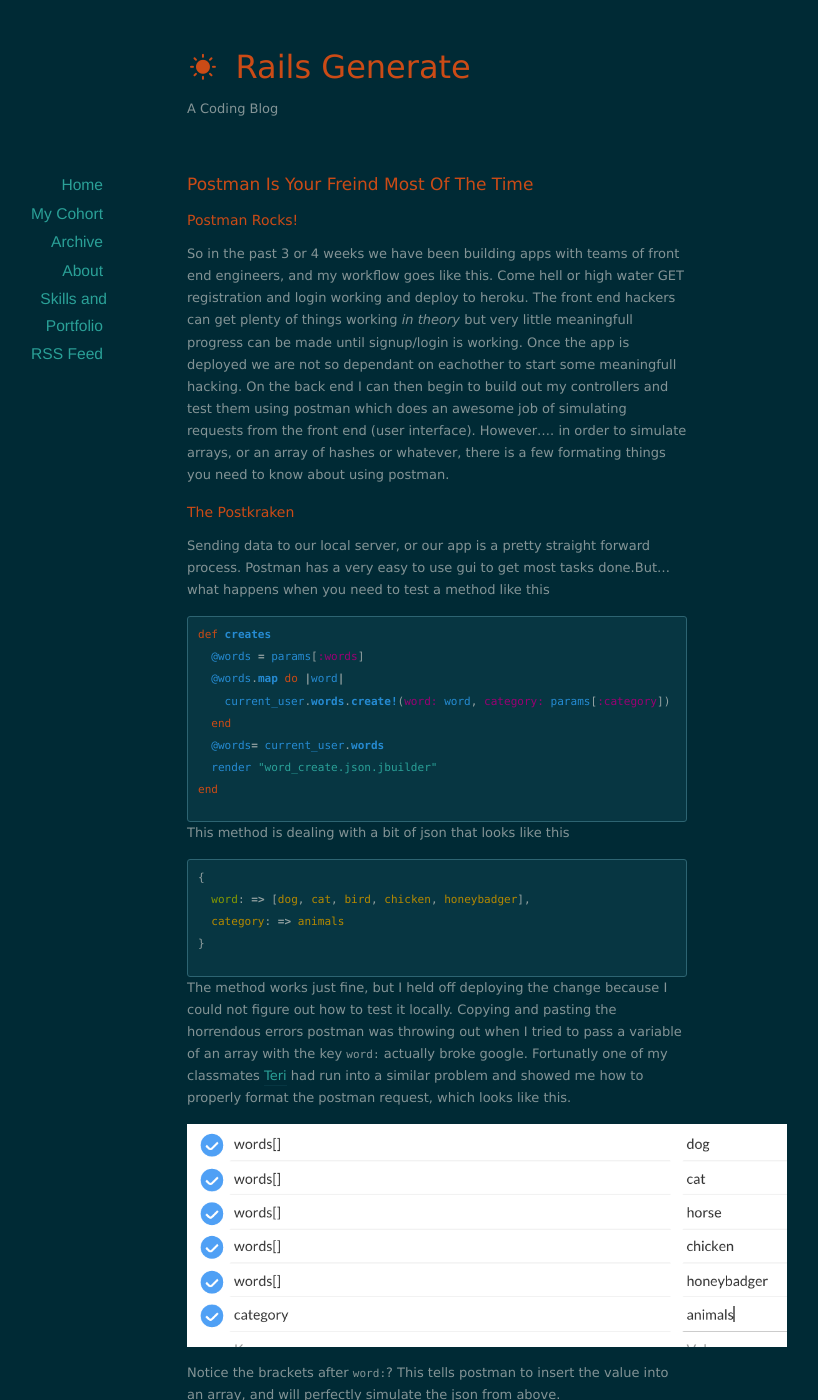
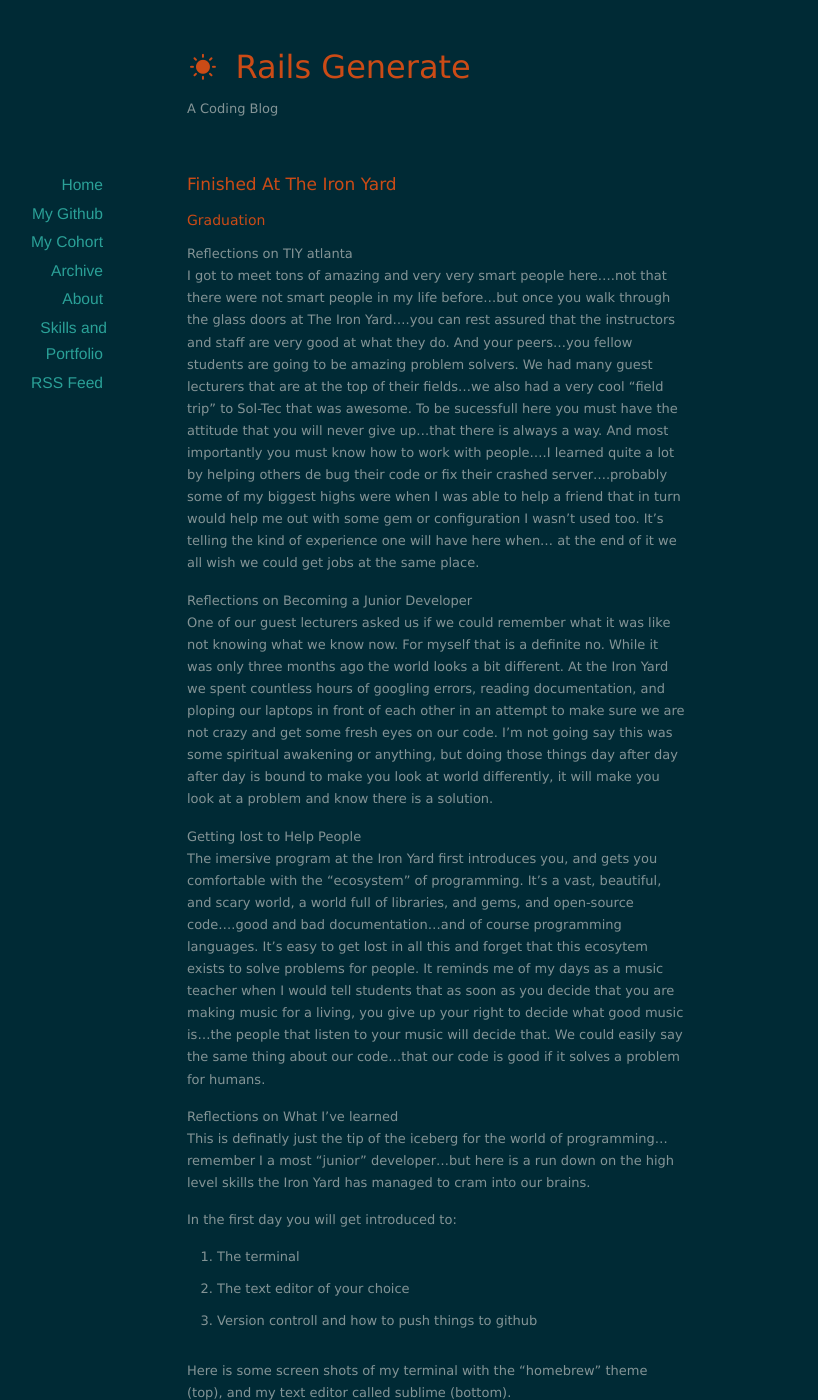
Before and after one commit to calderete/blog.github.io, a Jekyll site: the page built from index.html, in a window 1280 px wide and 1400 px high. Shown: the whole window, without its empty margins (203-1021 px from the left). Built offline with Jekyll 4.4.1, drawn with Linux system fonts in a browser that asks for light colours; nearby versions of some CDN libraries; the list of posts is cut into pages by our own code; some of the changed text lies outside the part shown.

Commit message:
post tiy post

````diff
--- a/_layouts/default.html
+++ b/_layouts/default.html
@@ -34,6 +34,7 @@
       <nav>
         <ul>
           <li><a href="/">Home</a></li>
+          <li><a href="https://github.com/calderete">My Github</a>
           <li><a href="/cohort">My Cohort</a></li>
           <li><a href="/archives">Archive</a></li>
           <li><a href="/about">About</a></li>
--- /dev/null
+++ b/_posts/2015-12-20-Finished-at-the-Iron-Yard.md
@@ -0,0 +1,60 @@
+---
+layout: post
+---
+
+
+###Graduation
+
+####Reflections on TIY atlanta
+
+I got to meet tons of amazing and very very smart people here....not that there were not smart people in my life before...but once you walk through the glass doors at The Iron Yard....you can rest assured that the instructors and staff are very good at what they do.  And your peers...you fellow students are going to be amazing problem solvers. We had many guest lecturers that are at the top of their fields...we also had a very cool "field trip" to Sol-Tec that was awesome. To be sucessfull here you must have the attitude that you will never give up...that there is always a way. And most importantly you must know how to work with people....I learned quite a lot by helping others de bug their code or fix their crashed server....probably some of my biggest highs were when I was able to help a friend that in turn would help me out with some gem or configuration I wasn't used too. It's telling the kind of experience one will have here when... at the end of it we all  wish we could get jobs at the same place.
+
+####Reflections on Becoming a Junior Developer
+
+One of our guest lecturers asked us if we could remember what it was like not knowing what we know now. For myself that is a definite no. While it was only three months ago the world looks a bit different.  At the Iron Yard we spent countless hours of googling errors, reading documentation, and ploping our laptops in front of each other in an attempt to make sure we are not crazy and get some fresh eyes on our code. I'm not going say this was some spiritual awakening or anything, but doing those things day after day after day is bound to make you look at world differently, it will make you look at a problem and know there is a solution.
+
+####Getting lost to Help People
+
+The imersive program at the Iron Yard first introduces you, and gets you comfortable with the "ecosystem" of programming. It's a vast, beautiful, and scary world, a world full of libraries, and gems, and open-source code....good and bad documentation...and of course programming languages. It's easy to get lost in all this and forget that this ecosytem exists to solve problems for people. It reminds me of my days as a music teacher when I would tell students that as soon as you decide that you are making music for a living, you give up your right to decide what good music is...the people that listen to your music will decide that. We could easily say the same thing about our code...that our code is good if it solves a problem for humans.
+
+####Reflections on What I've learned
+
+This is definatly just the tip of the iceberg for the world of programming...remember I a most "junior" developer...but here is a run down on the high level skills the Iron Yard has managed to cram into our brains.
+
+In the first day you will get introduced to:
+
+* The terminal
+* The text editor of your choice
+* Version controll and how to push things to github
+
+Here is some screen shots of my terminal with the "homebrew" theme (top), and my text editor called sublime (bottom).
+
+<img src="/images/terminal.png" style="width: 600px;"/>
+
+<img src="/images/sublime.png" style="width: 600px;"/>
+
+Not all programming languages are complicated or hard to learn, but you need to know a few to be able to deploy an application. I'm listing these in a more our less hard to easy to learn top to bottom.
+
+* Ruby
+* CSS
+* HTML
+* SQL
+* Markdown (which what I'm using to make this blog post)
+
+And here are some of the random technologies we have been introduced too
+
+* Rails
+* Heroku (Amazon Web Service)
+* S3 (AWS storage for file uploads)
+
+It's humbling to think of all the very smart people that created these tools...all these things can talk to each other it's really so cool to type into your terminal...
+```
+rails new [application name]
+```
+and all sorts of files explode on to your screen
+
+<img src="/images/railsnew.png" style="height: 800px;"/>
+
+After this first step you have all the tools listed and many many more that put you well on your way to creating an actual web application that if coded correctly will always run and have safe and secure data.
+
+This has been an amazing experience with amazing people, and I can't wait to see what in store for us.
````
Also changed, not shown: images/Sublime.png (added), images/railsnew.png (added), images/terminal.png (added).
